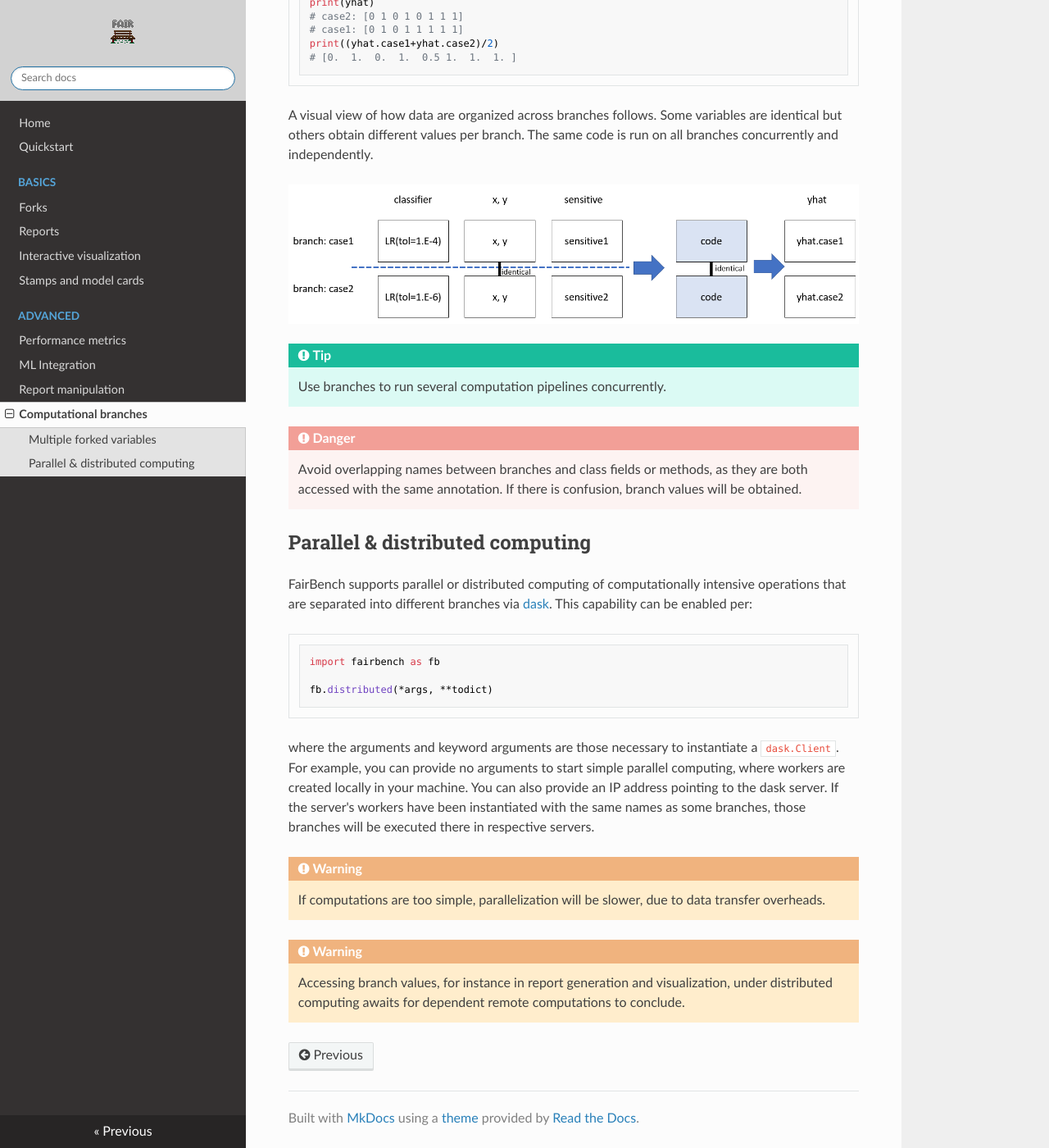
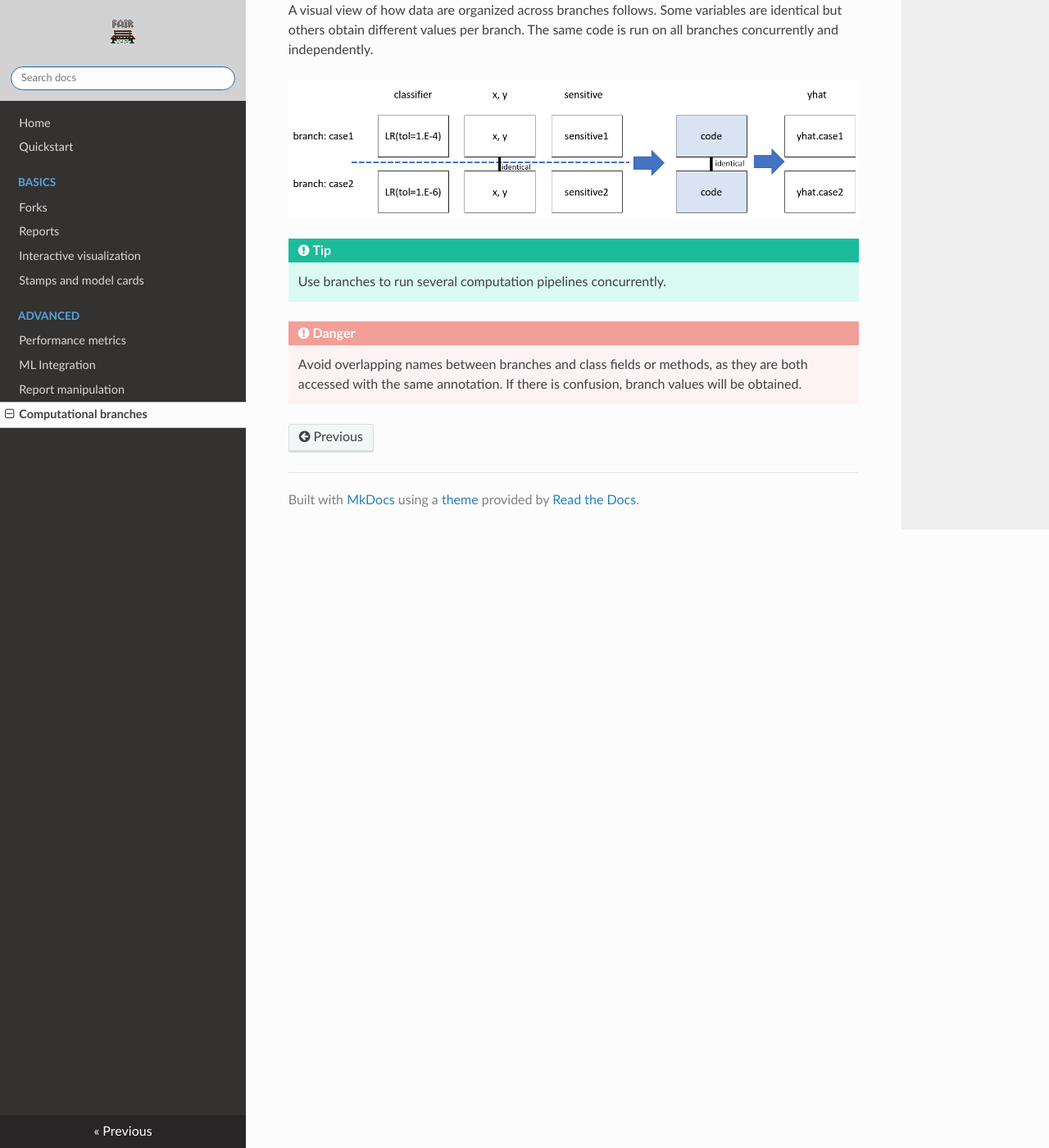
Before and after one commit to mever-team/FairBench, an MkDocs documentation site: the page built from docs/advanced/multimodal.md, in a window 1280 px wide and 1400 px high, scrolled down 880 px. Shown: the whole window at 82% size. Built offline with MkDocs 1.6.1, drawn with Linux system fonts in a browser that asks for light colours; nearby versions of some CDN libraries; some of the changed text lies outside the part shown.

````diff
--- a/docs/advanced/distributed.md
+++ b/docs/advanced/multimodal.md
@@ -1,9 +1,4 @@
 # Computational branches
-
-1. [Multiple forked variables](#multiple-forked-variables)
-2. [Parallel & distributed computing](#parallel--distributed-computing)
-
-## Multiple forked variables
 
 If you have multiple [forks](../basics/forks.md),
 they should all have the same branches.
@@ -66,35 +61,3 @@ independently.
     and class fields or methods, as they are both
     accessed with the same annotation.
     If there is confusion, branch values will be obtained.
-
-## Parallel & distributed computing
-
-FairBench supports parallel or distributed computing
-of computationally intensive operations that are separated
-into different branches
-via [dask](https://www.dask.org).
-This capability can be enabled per:
-
-```python
-import fairbench as fb
-
-fb.distributed(*args, **todict)
-```
-
-where the arguments and keyword arguments are those
-necessary to instantiate a `dask.Client`. For example,
-you can provide no arguments to start simple parallel
-computing, where workers are created locally in your machine.
-You can also provide an IP address pointing to the dask
-server. If the server's workers have been instantiated with the same
-names as some branches, those branches will be executed
-there in respective servers.
-
-!!! warning
-    If computations are too simple, parallelization
-    will be slower, due to data transfer overheads.
-
-!!! warning
-    Accessing branch values, for instance in report generation
-    and visualization, under distributed computing
-    awaits for dependent remote computations to conclude.
--- a/mkdocs.yml
+++ b/mkdocs.yml
@@ -13,7 +13,7 @@ nav:
         - 'advanced/metrics.md'
         - 'advanced/ml_integration.md'
         - 'advanced/manipulation.md'
-        - 'advanced/distributed.md'
+        - 'advanced/multimodal.md'
 
 markdown_extensions:
   - admonition
````
Also changed, not shown: docs/basics/interactive.md (+1 -1 lines), 1 other file.
